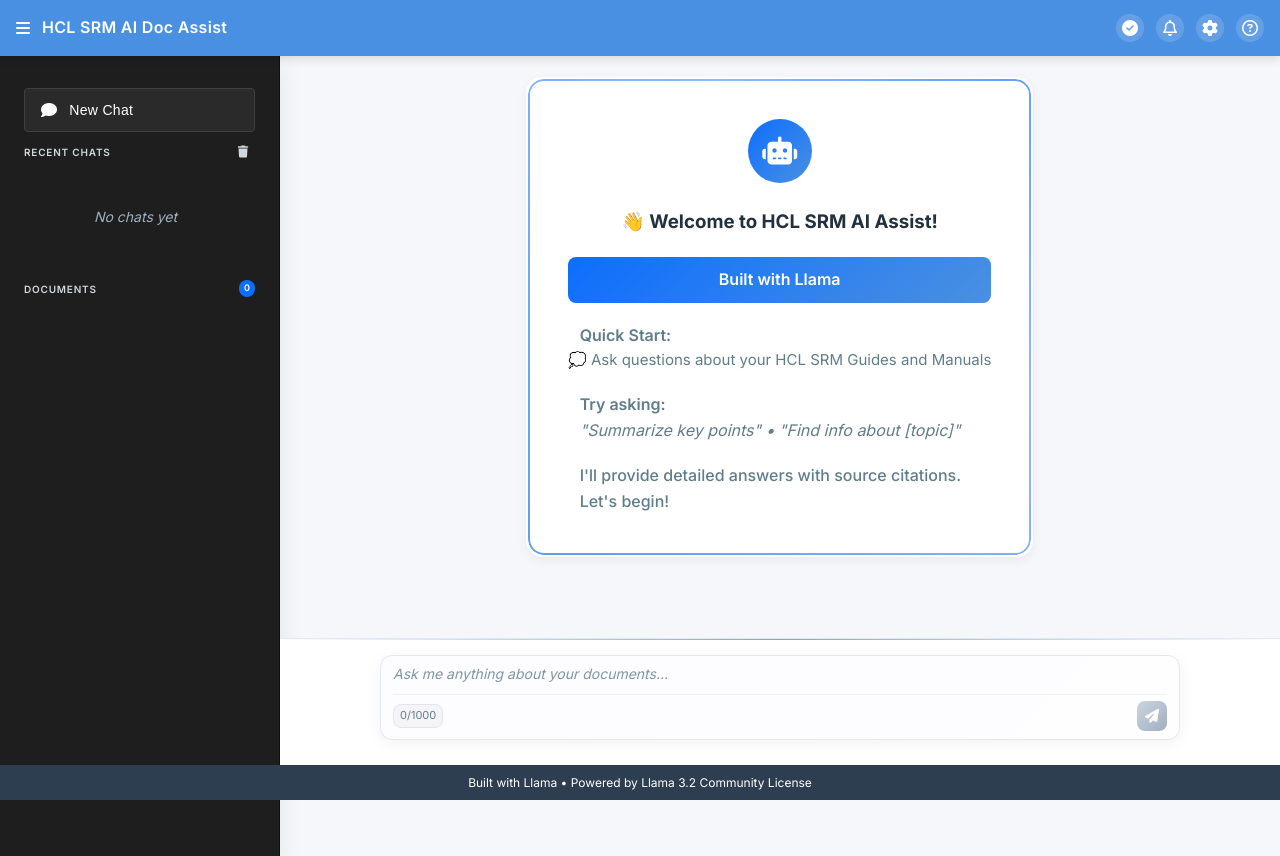
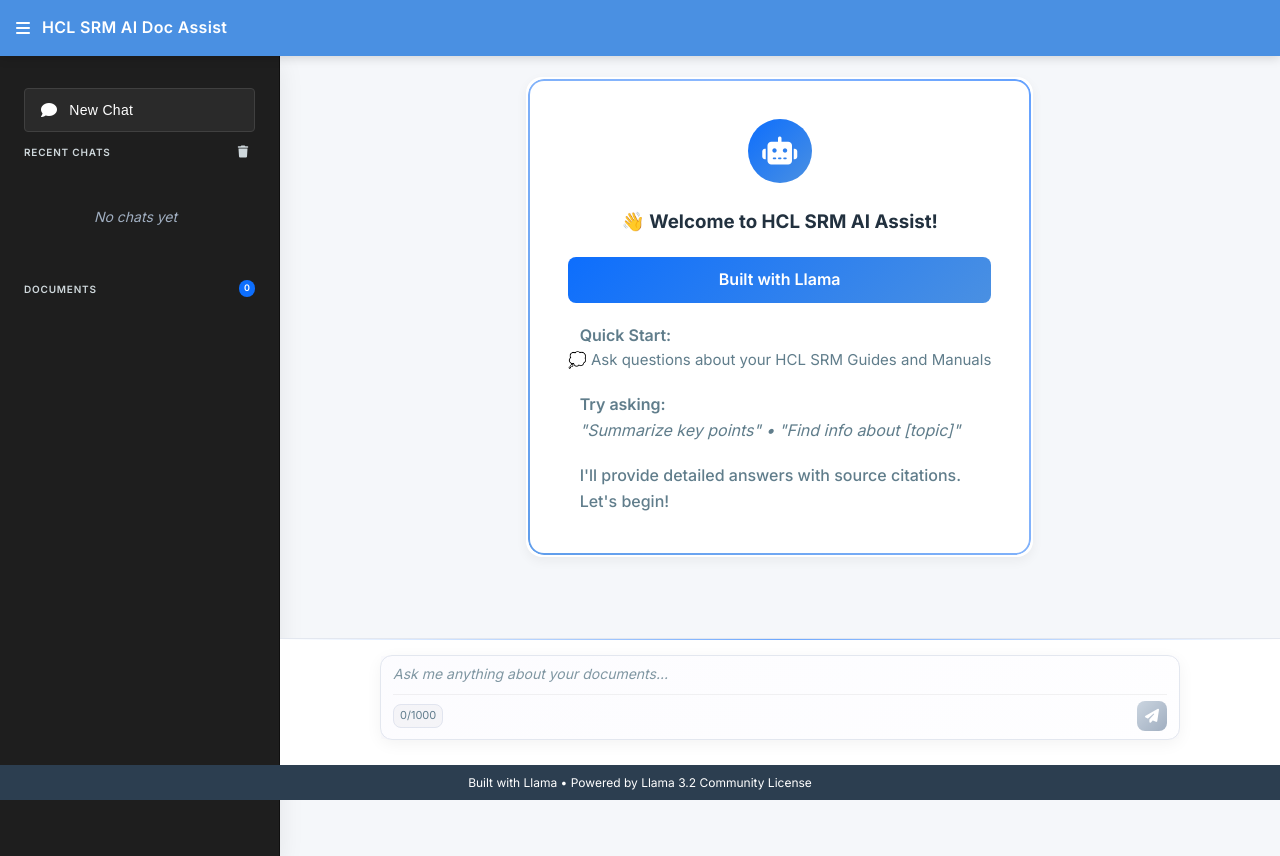
Before and after one commit to Venkatesh-108/SRM_RAG_FINAL, a FastAPI app: page / in a window 1280 px wide. Run offline with FastAPI, Linux system fonts and the light colour scheme; data that the repository does not hold is empty; some libraries are stand-ins or nearby versions.

Commit message:
Remove action icons from the topbar in index.html to streamline the UI and enhance focus on core functionalities.

```diff
--- a/templates/index.html
+++ b/templates/index.html
@@ -21,12 +21,6 @@
         <div class="brand">
             <i class="fas fa-bars" id="hamburgerBtn"></i>
             <span class="brand-name">HCL SRM AI Doc Assist</span>
-        </div>
-        <div class="actions">
-            <span class="icon-btn"><i class="fas fa-check-circle"></i></span>
-            <span class="icon-btn"><i class="far fa-bell"></i></span>
-            <span class="icon-btn"><i class="fas fa-cog"></i></span>
-            <span class="icon-btn"><i class="far fa-question-circle"></i></span>
         </div>
     </div>
     <div class="app-container">
```
